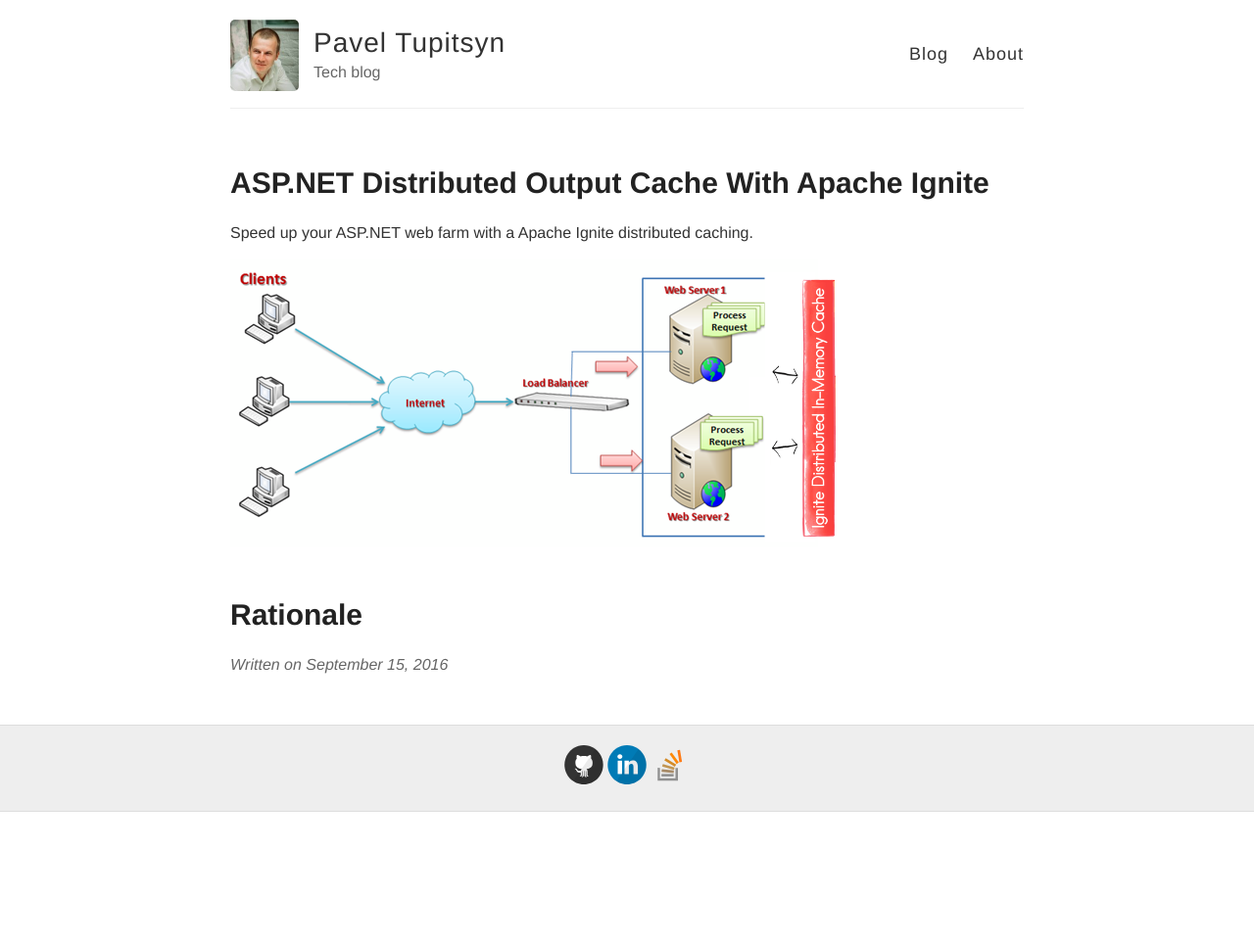
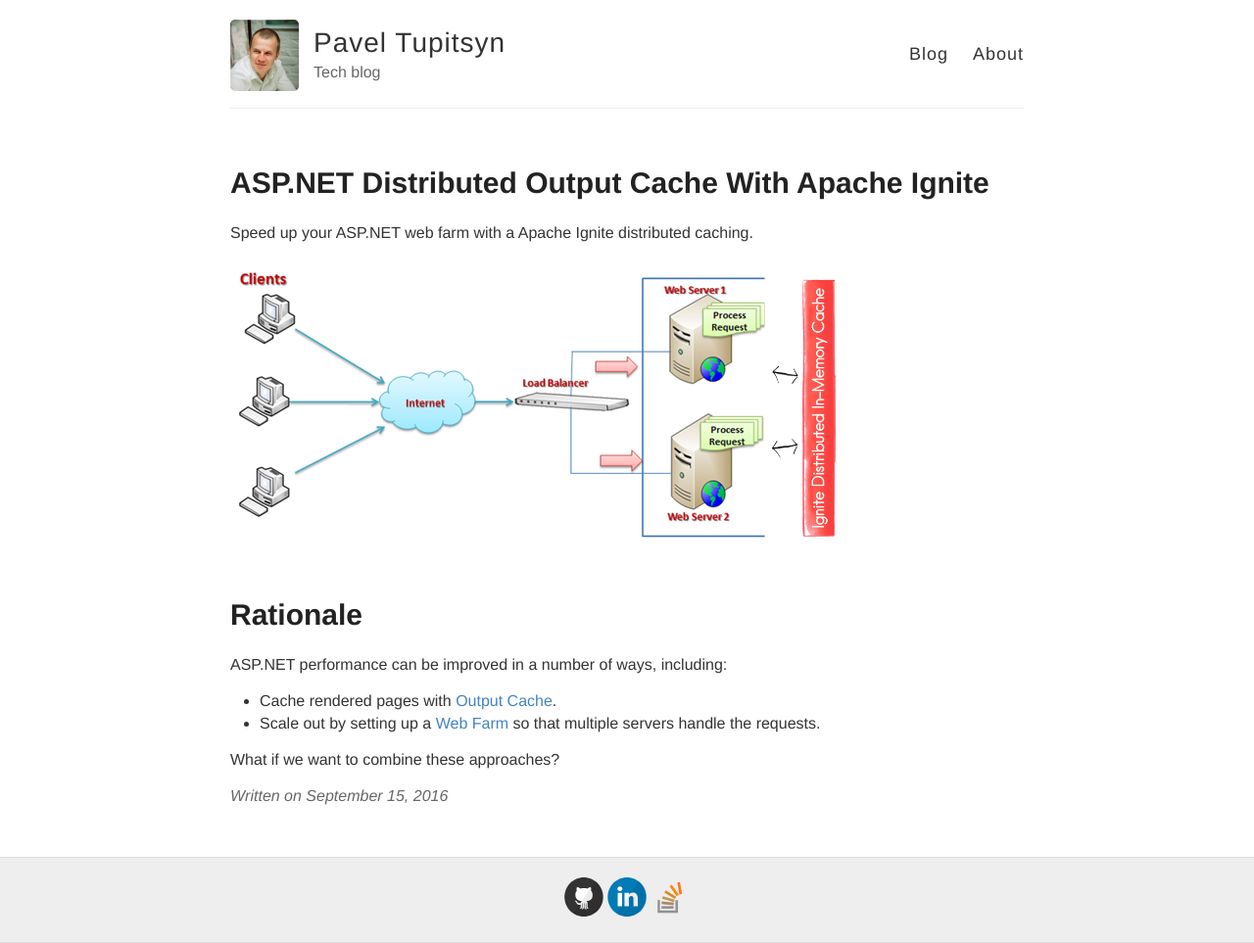
Before and after one commit to ptupitsyn/ptupitsyn.github.io, a Jekyll site: the page built from _posts/2016-09-15-Asp-Net-Distributed-Output-Cache.md, in a window 1280 px wide. Shown: the whole page at 98% size. Built offline with Jekyll 4.4.1, drawn with Linux system fonts in a browser that asks for light colours; comment, search, counter and statistics services are not loaded; before the commit the page ends 900 px from its top, so only the background shows below that.

Commit message:
rationale

```diff
--- a/_posts/2016-09-15-Asp-Net-Distributed-Output-Cache.md
+++ b/_posts/2016-09-15-Asp-Net-Distributed-Output-Cache.md
@@ -8,3 +8,10 @@
 ![ASP.NET Web Farm with Apache Ignite caching](../images/AspNet/web-farm.png)
 
 # Rationale
+
+ASP.NET performance can be improved in a number of ways, including:
+
+* Cache rendered pages with [Output Cache](https://msdn.microsoft.com/en-us/library/ms178597.aspx).
+* Scale out by setting up a [Web Farm](https://technet.microsoft.com/en-us/library/jj129543(v=ws.11).aspx) so that multiple servers handle the requests.
+
+What if we want to combine these approaches?
```
